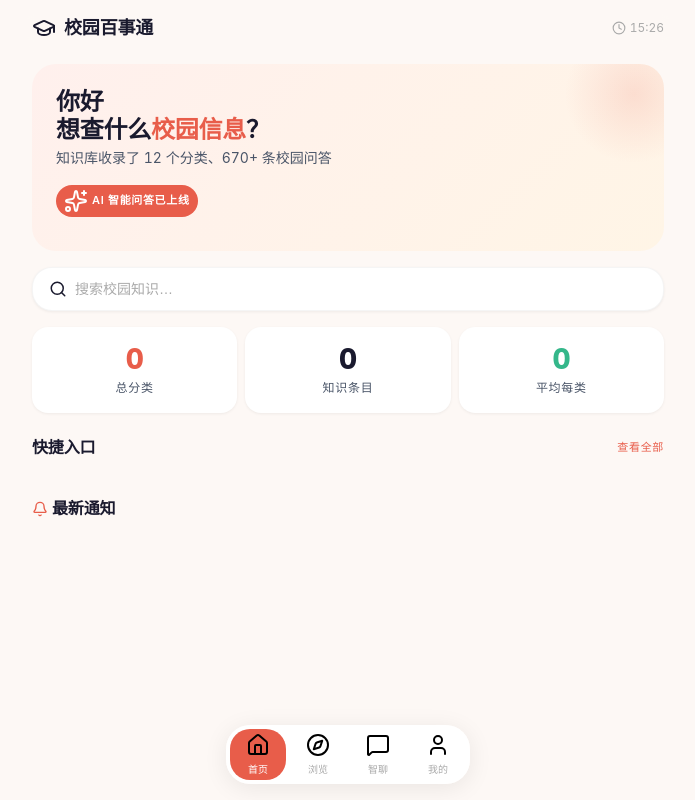
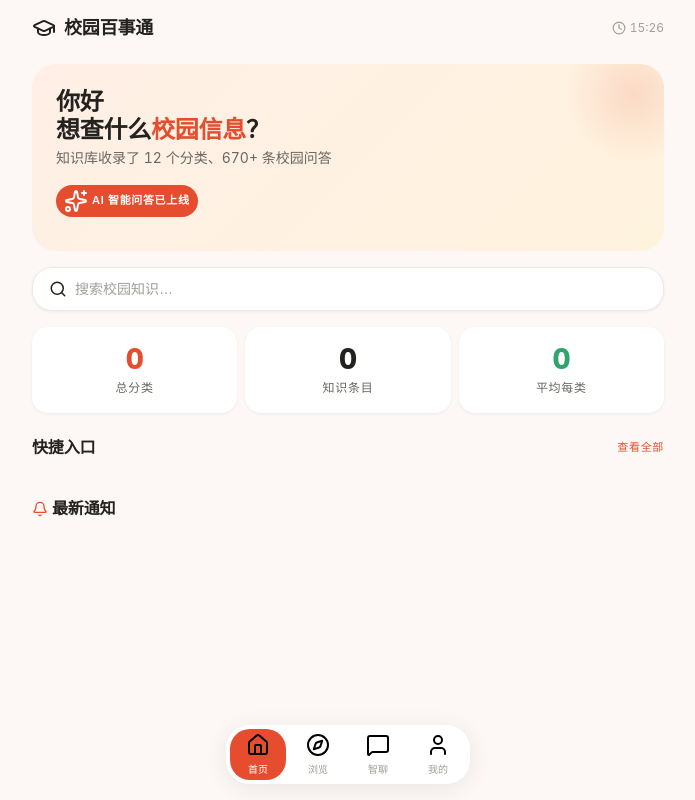
Before and after one commit to zzziu99/my-first-backend, a Flask app: page / in a window 1280 px wide. Shown: the whole page, without its empty margins (292-987 px from the left). Run offline with Flask 3, Linux system fonts and the light colour scheme; data that the repository does not hold is empty.

Commit message:
enhance color system with Radix UI 12-step scales, warm neutrals, and refined dark mode
- Replace flat brand colors with Radix tomato/amber/green 12-step color scales
- Add warm-gray sand neutral scale to replace cool blue-gray slate
- Restructure dark mode with dedicated dark-adapted color values per Radix approach
- Map semantic tokens (border, hover, surface) to role-based color steps
- Fix profile-card gradient to use theme-aware variables
- Update theme-color meta to match new dark background #151412

Co-Authored-By: Claude Opus 4.7 <noreply@anthropic.com>

```diff
--- a/templates/index.html
+++ b/templates/index.html
@@ -12,16 +12,42 @@
 <style>
 /* ========== TOKENS ========== */
 :root {
-  --coral: #E85D4A;
-  --coral-dark: #D04435;
-  --coral-light: #FFF0ED;
-  --coral-glow: rgba(232,93,74,0.15);
-  --sunny: #F0B429;
-  --sunny-light: #FFF8E8;
-  --mint: #34B78A;
-  --mint-light: #E8F8F2;
-  --slate: #4A5568;
-  --slate-light: #F0F2F5;
+  /* ---- Color scales (Radix-inspired) ---- */
+  --tomato-1: #fffcfc;
+  --tomato-2: #fff8f7;
+  --tomato-3: #ffefe6;
+  --tomato-4: #ffe4d8;
+  --tomato-5: #fdd7c8;
+  --tomato-6: #f7c5b2;
+  --tomato-7: #efb09a;
+  --tomato-8: #e8957d;
+  --tomato-9: #e54d2e;
+  --tomato-10: #db3d1f;
+  --tomato-11: #c93216;
+  --tomato-12: #5c271f;
+
+  --amber-3: #fef3dd;
+  --amber-5: #fce4b3;
+  --amber-6: #fad893;
+  --amber-7: #f2ce8a;
+  --amber-8: #e2a336;
+  --amber-9: #ffc53d;
+  --amber-10: #e8a622;
+
+  --green-3: #e6f7ed;
+  --green-5: #c2f0d0;
+  --green-7: #94dbb0;
+  --green-8: #64c892;
+  --green-9: #30a46c;
+  --green-10: #238a59;
+
+  --sand-2: #f7f5f3;
+  --sand-3: #edeae6;
+  --sand-4: #e2ded9;
+  --sand-6: #c5c0ba;
+  --sand-8: #a39d97;
+  --sand-11: #6b6662;
+  --sand-12: #23221f;
 
   --sp-4:4px;--sp-8:8px;--sp-16:16px;--sp-24:24px;--sp-32:32px;--sp-48:48px;--sp-64:64px;
   --radius-sm:8px;--radius-md:12px;--radius-lg:16px;--radius-xl:20px;--radius-2xl:24px;
@@ -51,24 +77,36 @@
   /* ---- Theme tokens ---- */
   --bg: #FDF8F5;
   --surface: #ffffff;
-  --text: #1A1A2E;
-  --text-secondary: var(--slate);
-  --text-tertiary: #aaa;
-  --text-muted: #ccc;
-  --border-light: rgba(0,0,0,0.04);
-  --border-hover: rgba(0,0,0,0.08);
+  --text: var(--sand-12);
+  --text-secondary: var(--sand-11);
+  --text-tertiary: var(--sand-8);
+  --text-muted: var(--sand-6);
+  --border-light: var(--sand-3);
+  --border-hover: var(--sand-4);
   --header-bg: rgba(253,248,245,0.85);
   --nav-bg: rgba(255,255,255,0.92);
   --input-bg: #ffffff;
-  --hover-bg: #FDF8F5;
-  --overlay-bg: rgba(0,0,0,0.04);
+  --hover-bg: var(--tomato-2);
+  --overlay-bg: var(--sand-3);
   --chat-input-bg: rgba(253,248,245,0.92);
-  --hero-bg: linear-gradient(135deg,var(--coral-light),#FFF5E6);
-  --skeleton-bg: #eeeeee;
-  --skeleton-shine: #f5f5f5;
+  --hero-bg: linear-gradient(135deg,var(--tomato-3),var(--amber-3));
+  --skeleton-bg: var(--sand-3);
+  --skeleton-shine: var(--sand-2);
   --shadow-sm:0 1px 3px rgba(0,0,0,0.06);
   --shadow-md:0 2px 8px rgba(0,0,0,0.06);
   --shadow-lg:0 4px 24px rgba(0,0,0,0.08);
+
+  /* ---- Brand aliases ---- */
+  --coral: var(--tomato-9);
+  --coral-dark: var(--tomato-10);
+  --coral-light: var(--tomato-3);
+  --coral-glow: rgba(229,77,46,0.15);
+  --sunny: var(--amber-9);
+  --sunny-light: var(--amber-3);
+  --mint: var(--green-9);
+  --mint-light: var(--green-3);
+  --slate: var(--sand-11);
+  --slate-light: var(--sand-3);
 }
 
 /* ========== RESET ========== */
@@ -554,13 +621,13 @@ lucide.createIcons();
 try{if('serviceWorker'in navigator)navigator.serviceWorker.register('/static/sw.js')}catch(e){}
 
 // ===== Theme =====
-(function(){var t=localStorage.getItem('theme'),d=document.documentElement;if(t){d.setAttribute('data-theme',t)}else if(window.matchMedia&&matchMedia('(prefers-color-scheme:dark)').matches){d.setAttribute('data-theme','dark')}var m=document.querySelector('meta[name="theme-color"]');if(m&&d.getAttribute('data-theme')==='dark')m.setAttribute('content','#0f0f1a')})()
+(function(){var t=localStorage.getItem('theme'),d=document.documentElement;if(t){d.setAttribute('data-theme',t)}else if(window.matchMedia&&matchMedia('(prefers-color-scheme:dark)').matches){d.setAttribute('data-theme','dark')}var m=document.querySelector('meta[name="theme-color"]');if(m&&d.getAttribute('data-theme')==='dark')m.setAttribute('content','#151412')})()
 
 function toggleTheme(){
   var d=document.documentElement,on=d.getAttribute('data-theme')==='dark'
   d.setAttribute('data-theme',on?'':'dark')
   localStorage.setItem('theme',on?'':'dark')
-  document.querySelector('meta[name="theme-color"]').setAttribute('content',on?'#FDF8F5':'#0f0f1a')
+  document.querySelector('meta[name="theme-color"]').setAttribute('content',on?'#FDF8F5':'#151412')
   updateThemeUI()
 }
 function updateThemeUI(){
```
Also changed, not shown: other parts of templates/index.html (+57 -28 lines).
